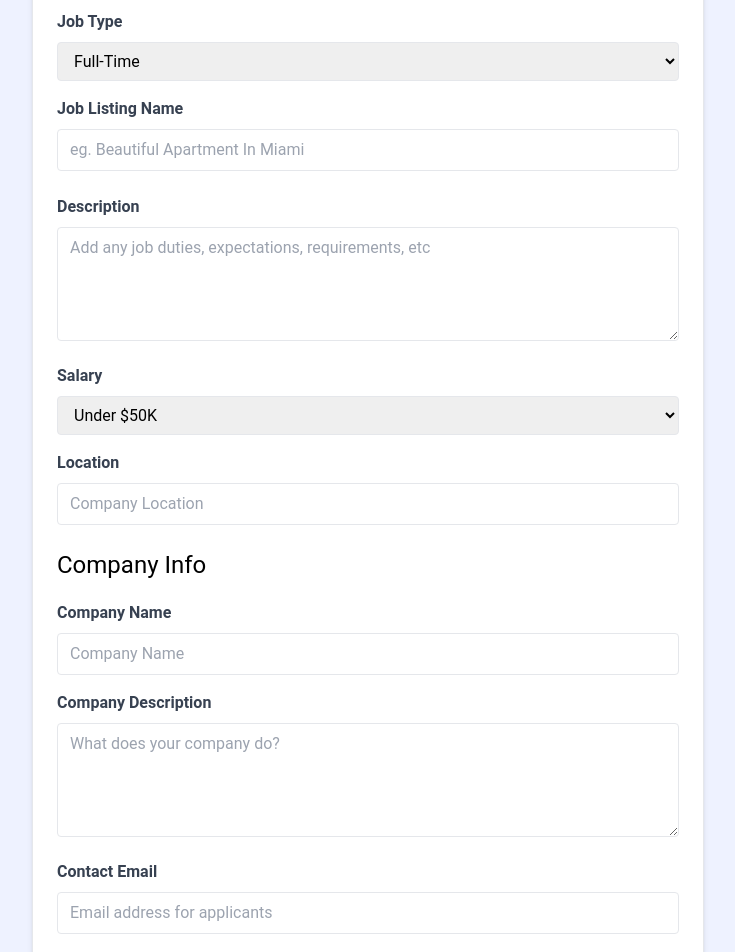
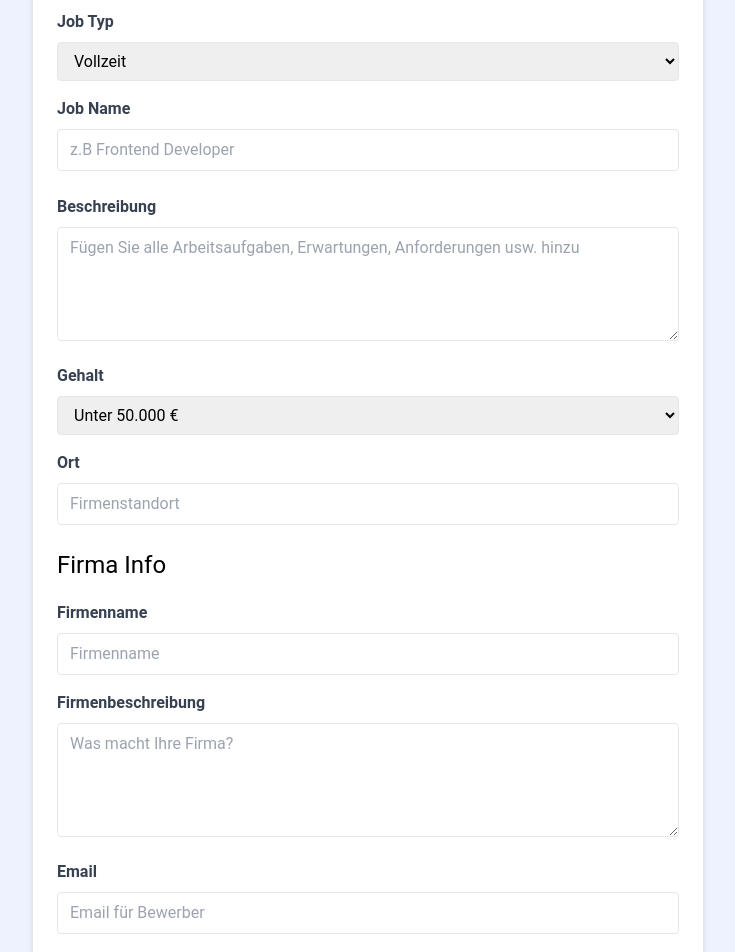
Before and after one commit to Bescher-Kilani/JobsHub, a React (Vite) app: page /add-job in a window 1280 px wide. Shown: the part 260-1212 px from the top of the page, without its empty margins (272-1007 px from the left). Built offline with nearby package versions, Linux system fonts and the light colour scheme.

Commit message:
AddJobPage change to german

```diff
--- a/src/Pages/AddJobPage.jsx
+++ b/src/Pages/AddJobPage.jsx
@@ -6,10 +6,10 @@ import{toast} from "react-toastify";
 
 const AddJobPage = ({addJobSubmit}) => {
     const [title, setTitle] = useState('');
-    const [type, setType] = useState('Full-Time');
+    const [type, setType] = useState('Vollzeit');
     const [location, setLocation] = useState('');
     const [description, setDescription] = useState('');
-    const [salary, setSalary] = useState('Under $50K');
+    const [salary, setSalary] = useState('Unter 50K€');
     const [companyName, setCompanyName] = useState('');
     const [companyDescription, setCompanyDescription] = useState('');
     const [contactEmail, setContactEmail] = useState('');
@@ -45,11 +45,11 @@ const AddJobPage = ({addJobSubmit}) => {
                   className="bg-white px-6 py-8 mb-4 shadow-md rounded-md border m-4 md:m-0"
               >
                   <form onSubmit={submitForm}>
-                      <h2 className="text-3xl text-center font-semibold mb-6">Add Job</h2>
+                      <h2 className="text-3xl text-center font-semibold mb-6">Job Hinzufügen</h2>
 
                       <div className="mb-4">
                           <label htmlFor="type" className="block text-gray-700 font-bold mb-2"
-                          >Job Type</label
+                          >Job Typ</label
                           >
                           <select
                               id="type"
@@ -59,23 +59,23 @@ const AddJobPage = ({addJobSubmit}) => {
                               value={type}
                               onChange={(e) => setType(e.target.value)}
                           >
-                              <option value="Full-Time">Full-Time</option>
-                              <option value="Part-Time">Part-Time</option>
+                              <option value="Full-Time">Vollzeit</option>
+                              <option value="Part-Time">Teilzeit</option>
                               <option value="Remote">Remote</option>
-                              <option value="Internship">Internship</option>
+                              <option value="Internship">Praktikum</option>
                           </select>
                       </div>
 
                       <div className="mb-4">
                           <label className="block text-gray-700 font-bold mb-2"
-                          >Job Listing Name</label
+                          >Job Name</label
                           >
                           <input
                               type="text"
                               id="title"
                               name="title"
                               className="border rounded w-full py-2 px-3 mb-2"
-                              placeholder="eg. Beautiful Apartment In Miami"
+                              placeholder="z.B Frontend Developer"
                               required
                               value={title}
                               onChange={(e) => setTitle(e.target.value)}
@@ -85,14 +85,14 @@ const AddJobPage = ({addJobSubmit}) => {
                           <label
                               htmlFor="description"
                               className="block text-gray-700 font-bold mb-2"
-                          >Description</label
+                          >Beschreibung</label
                           >
                           <textarea
                               id="description"
                               name="description"
                               className="border rounded w-full py-2 px-3"
                               rows="4"
-                              placeholder="Add any job duties, expectations, requirements, etc"
+                              placeholder="Fügen Sie alle Arbeitsaufgaben, Erwartungen, Anforderungen usw. hinzu"
                               value={description}
                               onChange={(e) => setDescription(e.target.value)}
                           ></textarea>
@@ -100,7 +100,7 @@ const AddJobPage = ({addJobSubmit}) => {
 
                       <div className="mb-4">
                           <label htmlFor="type" className="block text-gray-700 font-bold mb-2"
-                          >Salary</label
+                          >Gehalt</label
                           >
                           <select
                               id="salary"
@@ -110,48 +110,49 @@ const AddJobPage = ({addJobSubmit}) => {
                               value={salary}
                               onChange={(e) => setSalary(e.target.value)}
                           >
-                              <option value="Under $50K">Under $50K</option>
-                              <option value="$50K - 60K">$50K - $60K</option>
-                              <option value="$60K - 70K">$60K - $70K</option>
-                              <option value="$70K - 80K">$70K - $80K</option>
-                              <option value="$80K - 90K">$80K - $90K</option>
-                              <option value="$90K - 100K">$90K - $100K</option>
-                              <option value="$100K - 125K">$100K - $125K</option>
-                              <option value="$125K - 150K">$125K - $150K</option>
-                              <option value="$150K - 175K">$150K - $175K</option>
-                              <option value="$175K - 200K">$175K - $200K</option>
-                              <option value="Over $200K">Over $200K</option>
+                              <option value="Unter 50.000 €">Unter 50.000 €</option>
+                              <option value="50.000–60.000 €">50.000–60.000 €</option>
+                              <option value="60.000–70.000 €">60.000–70.000 €</option>
+                              <option value="70.000–80.000 €">70.000–80.000 €</option>
+                              <option value="80.000–90.000 €">80.000–90.000 €</option>
+                              <option value="90.000–100.000 €">90.000–100.000 €</option>
+                              <option value="100.000–125.000 €">100.000–125.000 €</option>
+                              <option value="125.000–150.000 €">125.000–150.000 €</option>
+                              <option value="150.000–175.000 €">150.000–175.000 €</option>
+                              <option value="175.000–200.000 €">175.000–200.000 €</option>
+                              <option value="Über 200.000 €">Über 200.000 €</option>
+
                           </select>
                       </div>
 
                       <div className='mb-4'>
                           <label className='block text-gray-700 font-bold mb-2'>
-                              Location
+                              Ort
                           </label>
                           <input
                               type='text'
                               id='location'
                               name='location'
                               className='border rounded w-full py-2 px-3 mb-2'
-                              placeholder='Company Location'
+                              placeholder='Firmenstandort'
                               required
                               value={location}
                               onChange={(e) => setLocation(e.target.value)}
                           />
                       </div>
 
-                      <h3 className="text-2xl mb-5">Company Info</h3>
+                      <h3 className="text-2xl mb-5">Firma Info</h3>
 
                       <div className="mb-4">
                           <label htmlFor="company" className="block text-gray-700 font-bold mb-2"
-                          >Company Name</label
+                          >Firmenname</label
                           >
                           <input
                               type="text"
                               id="company"
                               name="company"
                               className="border rounded w-full py-2 px-3"
-                              placeholder="Company Name"
+                              placeholder="Firmenname"
                               value={companyName}
                               onChange={(e) => setCompanyName(e.target.value)}
                           />
@@ -161,14 +162,14 @@ const AddJobPage = ({addJobSubmit}) => {
                           <label
                               htmlFor="company_description"
                               className="block text-gray-700 font-bold mb-2"
-                          >Company Description</label
+                          >Firmenbeschreibung</label
                           >
                           <textarea
                               id="company_description"
                               name="company_description"
                               className="border rounded w-full py-2 px-3"
                               rows="4"
-                              placeholder="What does your company do?"
+                              placeholder="Was macht Ihre Firma?"
                               value={companyDescription}
                               onChange={(e) => setCompanyDescription(e.target.value)}
                           ></textarea>
@@ -178,14 +179,14 @@ const AddJobPage = ({addJobSubmit}) => {
                           <label
                               htmlFor="contact_email"
                               className="block text-gray-700 font-bold mb-2"
-                          >Contact Email</label
+                          >Email</label
                           >
                           <input
                               type="email"
                               id="contact_email"
                               name="contact_email"
                               className="border rounded w-full py-2 px-3"
-                              placeholder="Email address for applicants"
+                              placeholder="Email für Bewerber"
                               required
                               value={contactEmail}
                               onChange={(e) => setContactEmail(e.target.value)}
@@ -195,14 +196,14 @@ const AddJobPage = ({addJobSubmit}) => {
                           <label
                               htmlFor="contact_phone"
                               className="block text-gray-700 font-bold mb-2"
-                          >Contact Phone</label
+                          >Mobilnummer</label
                           >
                           <input
                               type="tel"
                               id="contact_phone"
                               name="contact_phone"
                               className="border rounded w-full py-2 px-3"
-                              placeholder="Optional phone for applicants"
+                              placeholder="Optional Mobilnummer"
                               value={contactPhone}
                               onChange={(e) => setContactPhone(e.target.value)}
                           />
@@ -213,7 +214,7 @@ const AddJobPage = ({addJobSubmit}) => {
                               className="bg-indigo-500 hover:bg-indigo-600 text-white font-bold py-2 px-4 rounded-full w-full focus:outline-none focus:shadow-outline"
                               type="submit"
                           >
-                              Add Job
+                             Job Hinzufügen
                           </button>
                       </div>
                   </form>
```
